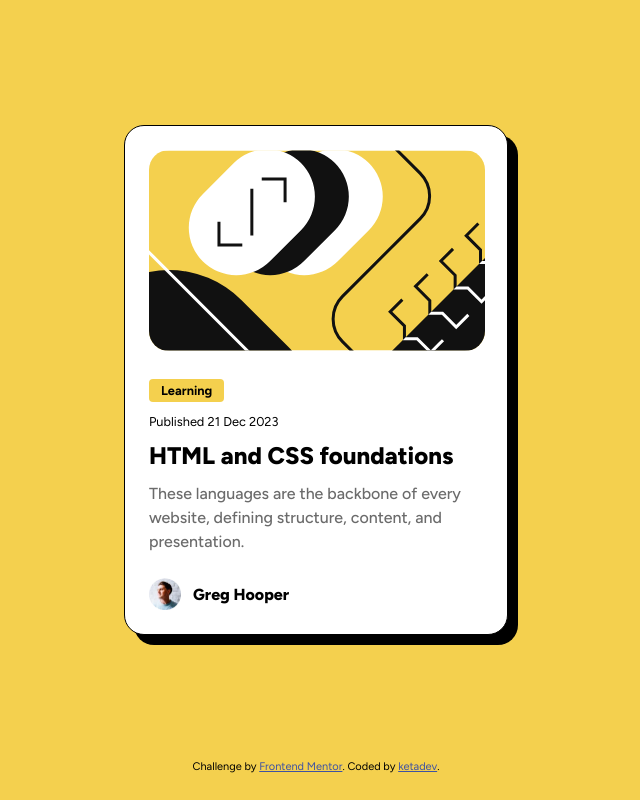
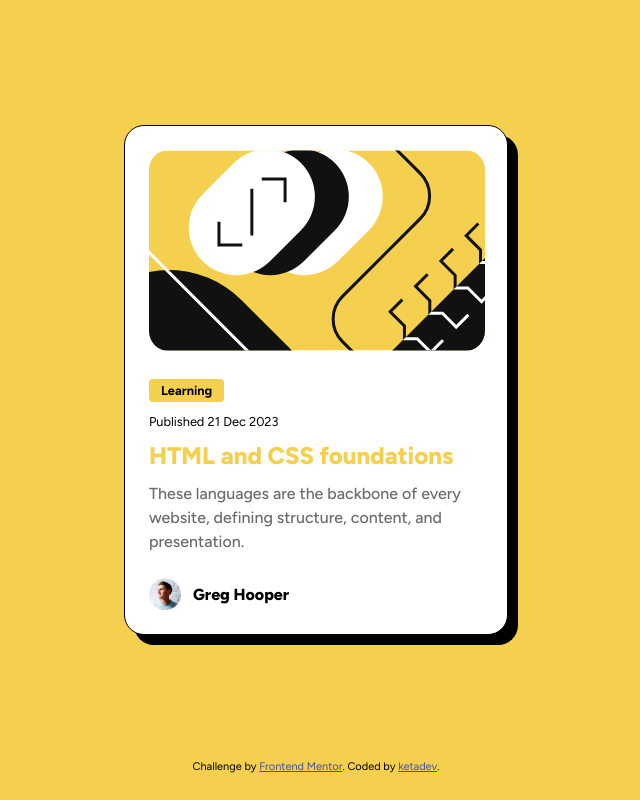
Before and after one commit to ketadev/blog-card, a plain HTML site: page index.html in a window 1280 px wide. In both pictures the pointer is over the element "HTML and CSS foundations". Shown: the whole page, without its empty margins (324-964 px from the left). Drawn offline with Linux system fonts and the light colour scheme.

Commit message:
Add hover effect to post name

```diff
--- a/main.css
+++ b/main.css
@@ -67,6 +67,11 @@ body {
   font-weight: 800;
 }
 
+.post-name:hover {
+  color: var(--background-color);
+  cursor: pointer;
+}
+
 .post-description {
   color: var(--gray-500);
   font-weight: 500;
```
